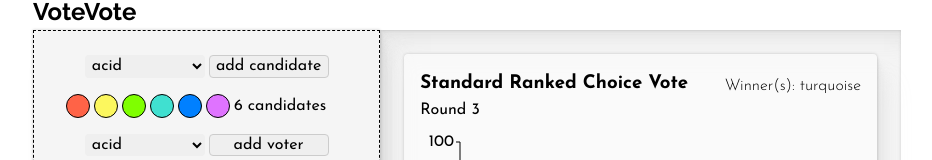
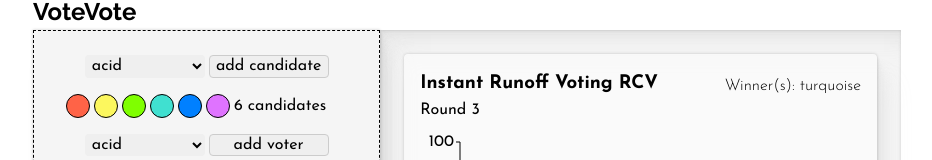
Before and after one commit to tif-calin/react-play, a React app: page /votevote in a window 1280 px wide. Shown: the part 121-281 px from the top of the page, without its empty margins (173-1105 px from the left). Built offline with nearby package versions, Linux system fonts and the light colour scheme.

Commit message:
RCV is not IRV and nicky case is my hero

```diff
--- a/src/views/votevote/VoteVotePage.tsx
+++ b/src/views/votevote/VoteVotePage.tsx
@@ -37,6 +37,13 @@ const Wrapper = styled.div`
   & > * {
     padding: 1.5rem;
   }
+
+  & > *:last-child {
+    padding: 0;
+    padding-top: 1rem;
+    background: white;
+    width: 100%;
+  }
 `;
 
 interface Props {};
@@ -48,7 +55,7 @@ const VoteVotePage: React.FC<Props> = () => {
 
   const datasets = React.useMemo(() => [
     {
-      title: 'Standard Ranked Choice Vote', data: rcv, explanation: 'In typical RCV, voters rank the candidates by preference. Each round, the candidate with the fewest votes gets eliminated and the voters who voted for that candidate have their votes move to their next best choice.'
+      title: 'Instant Runoff Voting RCV', data: rcv, explanation: 'In typical RCV, voters rank the candidates by preference. Each round, the candidate with the fewest votes gets eliminated and the voters who voted for that candidate have their votes move to their next best choice.'
     },
     {
       title: 'Coomb\'s RCV', data: coombs, explanation: 'Coomb\'s method, works almost exactly the same way as typical RCV, but instead of eliminating the candidate with the fewest first-choice votes, you elimate the candidate with the most last-choice votes each round.'
@@ -65,7 +72,9 @@ const VoteVotePage: React.FC<Props> = () => {
       <Wrapper>
         <MemoizedInputSection setRCV={setRCV} setCoombs={setCoombs} setCuli={setCuli} />
         <VisualizationOutputSection datasets={datasets} />
+        <p>Heavily inspired by Nicky Cases&apos;s similar work <i><a href="https://ncase.me/ballot/">To Build a Better Ballot</a></i>.</p>
       </Wrapper>
+
     </div>
   );
 };
```
